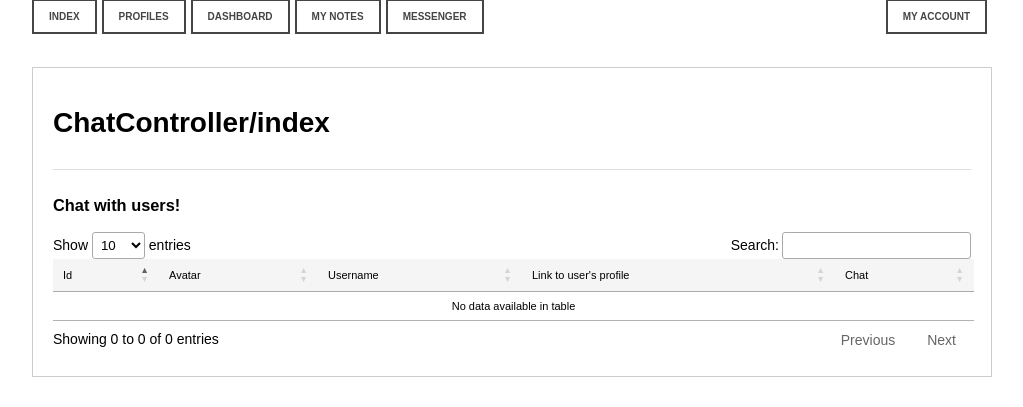
After one commit to burix00/huge_3bAPC, a PHP site: template application/view/chat/index.php in a window 1280 px wide. The commit adds this page. Shown: the part 459-866 px from the top of the page, without its empty margins (128-1151 px from the left). Run offline with PHP 8.4, Linux system fonts and the light colour scheme; the template is opened without the code that fills it, so the values that code supplies are empty; some libraries are stand-ins or nearby versions.

Commit message:
A7_Ü1 feat: add initial 1:1 chat structure (DB tables, model, controller, view scaffolding)

```diff
--- a/application/view/_templates/header.php
+++ b/application/view/_templates/header.php
@@ -36,6 +36,9 @@
                 </li>
                 <li <?php if (View::checkForActiveController($filename, "note")) { echo ' class="active" '; } ?> >
                     <a href="<?php echo Config::get('URL'); ?>note/index">My Notes</a>
+                </li>
+                <li <?php if (View::checkForActiveController($filename, "chat")) { echo ' class="active" '; } ?> >
+                    <a href="<?php echo Config::get('URL'); ?>chat/index">Messenger</a>
                 </li>
             <?php } else { ?>
                 <!-- for not logged in users -->
--- /dev/null
+++ b/application/view/chat/index.php
@@ -0,0 +1,47 @@
+<div class="container">
+    <h1>ChatController/index</h1>
+    <div class="box">
+
+        <!-- echo out the system feedback (error and success messages) -->
+        <?php $this->renderFeedbackMessages(); ?>
+
+        <h3>Chat with users!</h3>
+
+        <div>
+            <table class="overview-table" id="chatTable">
+                <thead>
+                <tr>
+                    <td>Id</td>
+                    <td>Avatar</td>
+                    <td>Username</td>
+                    <td>Link to user's profile</td>
+                    <td>Chat</td>
+                </tr>
+                </thead>
+                <?php foreach ($this->users as $user) { ?>
+                    <tr class="<?= ($user->user_active == 0 ? 'inactive' : 'active'); ?>">
+                        <td><?= $user->user_id; ?></td>
+                        <td class="avatar">
+                            <?php if (isset($user->user_avatar_link)) { ?>
+                                <img src="<?= $user->user_avatar_link; ?>" />
+                            <?php } ?>
+                        </td>
+                        <td><?= $user->user_name; ?></td>
+                        <td>
+                            <a href="<?= Config::get('URL') . 'profile/showProfile/' . $user->user_id; ?>">Profile</a>
+                        </td>
+                        <td>
+                            <a href="<?= Config::get('URL') . 'chat/showChat/' . $user->user_id; ?>">Chat</a>
+                        </td>
+                    </tr>
+                <?php } ?>
+            </table>
+        </div>
+    </div>
+</div>
+
+<script>
+    $(document).ready(function() {
+        $('#chatTable').DataTable();
+    });
+</script>
```
Also changed, not shown: application/_installation/05-create-table-chat.sql (added, +11 -0 lines), application/_installation/06-create-table-messages.sql (added, +13 -0 lines), application/controller/ChatController.php (added, +26 -0 lines), application/model/ChatModel.php (added, +18 -0 lines), application/view/chat/showChat.php (added).
